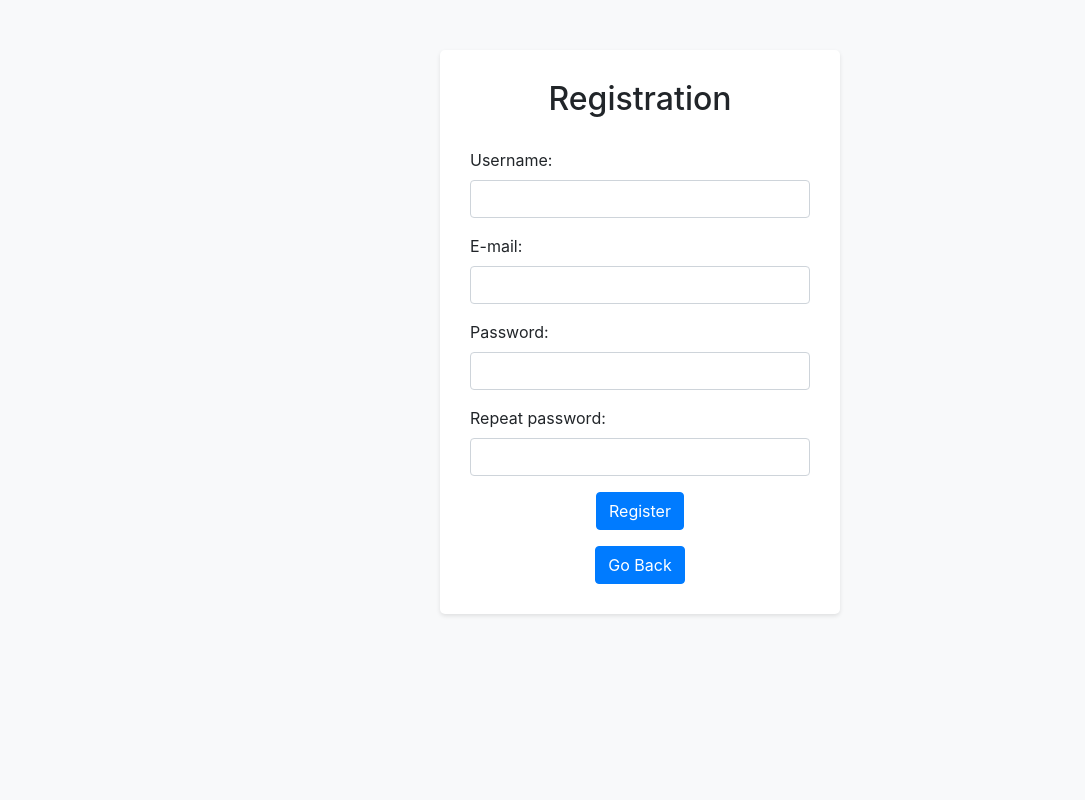
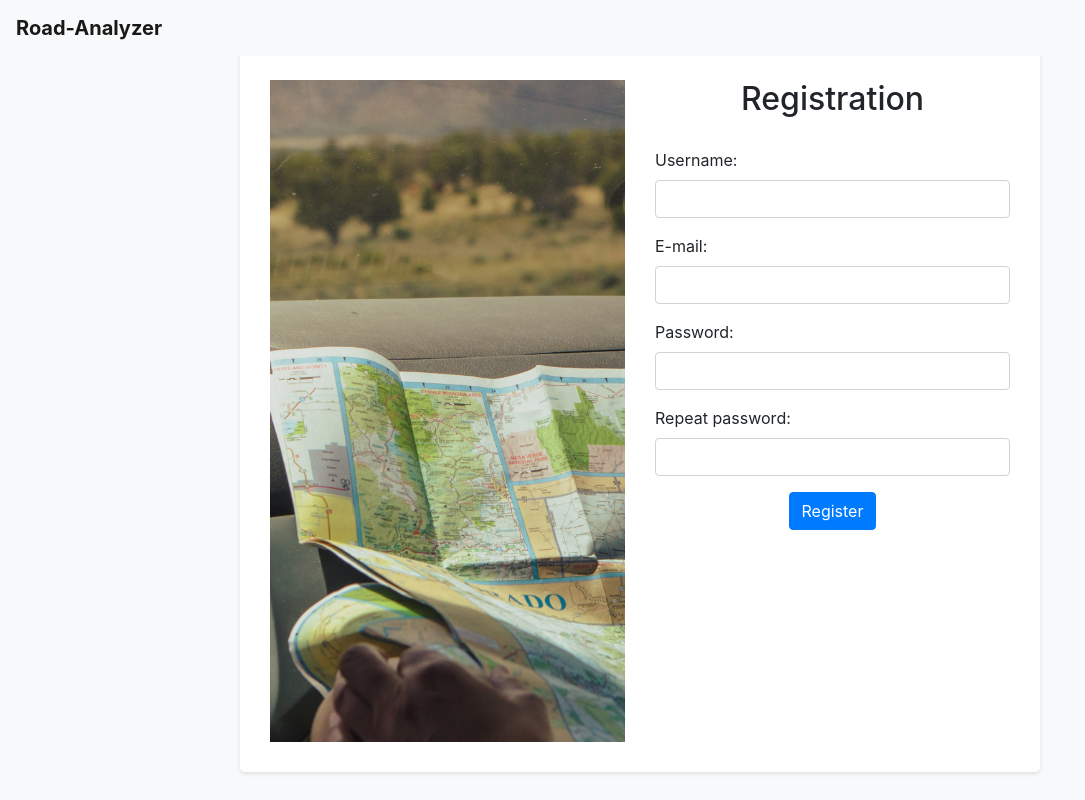
Before and after one commit to marselstefic/Road-Analyzer, a Flask app: page /register in a window 1280 px wide. Shown: the whole page, without its empty margins (0-1085 px from the left). Run offline with Flask 2, Linux system fonts and the light colour scheme; some libraries are stand-ins or nearby versions.

Commit message:
Update register view

```diff
--- a/server/app.py
+++ b/server/app.py
@@ -68,6 +68,7 @@ def process_data(data):
 
 @app.route('/register', methods=['GET', 'POST'])
 def register():
+
     if request.method == 'POST':
         if request.is_json:
             data = request.get_json()  # load data as JSON
@@ -85,7 +86,7 @@ def register():
         new_user = User(username=username, email=email, password=hashed_password)
         new_user.save()
 
-        return jsonify({'message': 'Registration successful'}), 201
+        return redirect(url_for('get_all_data'))
     return render_template('register.html')
 
 @app.route('/login', methods=['GET', 'POST'])
--- a/server/templates/register.html
+++ b/server/templates/register.html
@@ -4,6 +4,8 @@
     <title>Registration</title>
     <!-- Bootstrap CSS -->
     <link rel="stylesheet" href="https://maxcdn.bootstrapcdn.com/bootstrap/4.0.0/css/bootstrap.min.css">
+    <script src="https://code.jquery.com/jquery-3.5.1.slim.min.js"></script>
+    <script src="https://code.jquery.com/jquery-3.6.0.min.js"></script>
     <style>
         body {
             background-color: #f8f9fa;
@@ -11,7 +13,7 @@
         }
 
         .container {
-            max-width: 400px;
+            max-width: 800px;
             background-color: #fff;
             padding: 30px;
             border-radius: 5px;
@@ -26,7 +28,20 @@
     </style>
 </head>
 <body>
+    <nav class="navbar navbar-expand-lg navbar-light bg-light fixed-top" style="background-color: rgba(101, 114, 114, 0.747);">
+        <a class="navbar-brand" href="/"><i class="fas fa-wave-square"></i><b>Road-Analyzer</b></a>
+        <button class="navbar-toggler" type="button" data-toggle="collapse" data-target="#navbarNav" aria-controls="navbarNav" aria-expanded="false" aria-label="Toggle navigation">
+            <span class="navbar-toggler-icon"></span>
+        </button>
+    </nav>
     <div class="container">
+        <div class="row">
+            <div class="col-md-6">
+                <!-- Leva stran: Slika -->
+                <img src="/static/register_image.jpg" alt="Registration Image" class="img-fluid">
+            </div>
+            <div class="col-md-6">
+                <!-- Desna stran: Obrazec za registracijo -->
                 <h2>Registration</h2>
                 <form action="/register" method="POST">
                     <div class="form-group">
@@ -53,8 +68,7 @@
                         <button type="submit" class="btn btn-primary">Register</button>
                     </div>
                 </form>
-        <div class="text-center mt-3">
-            <a href="javascript:history.go(-1)" class="btn btn-primary">Go Back</a>
+            </div>
         </div>
     </div>
 
```
Lines whose indentation alone changed are shown as unchanged.
